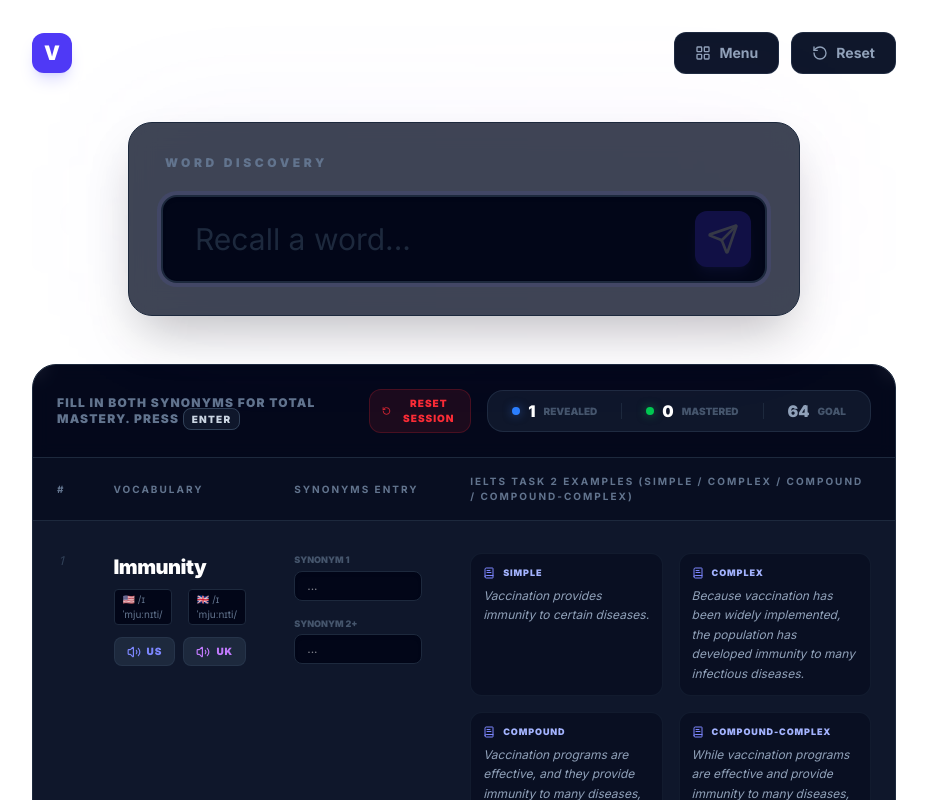
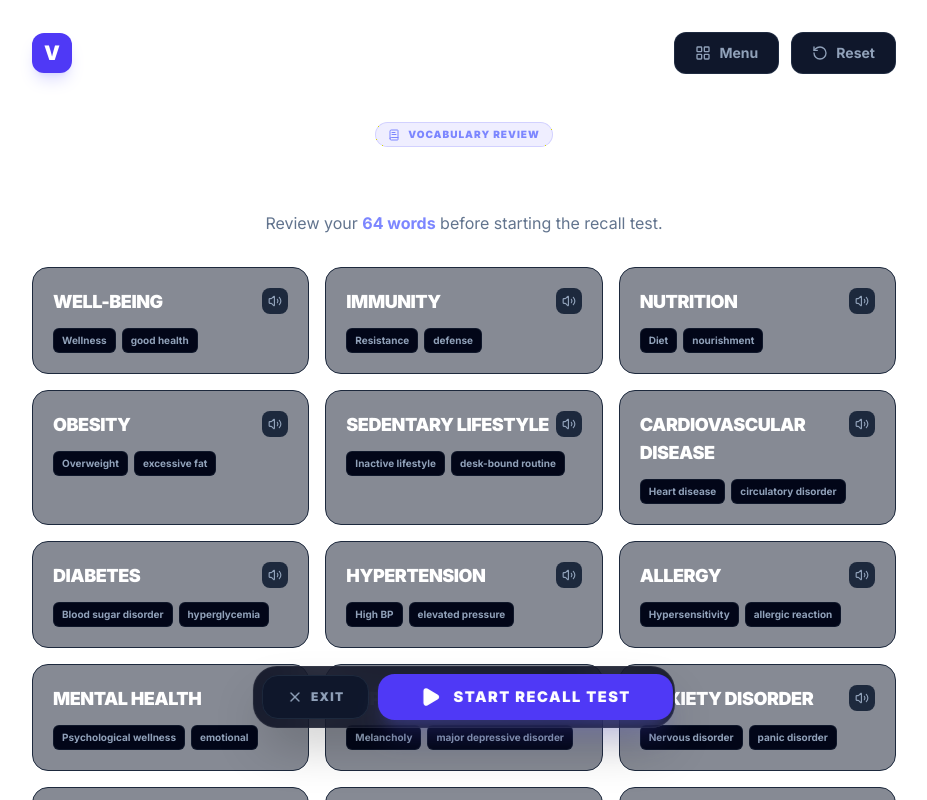
Before and after one commit to romizzidiamly/vocabmaster, a Next.js app: page / in a window 1280 px wide. Both pictures are taken after a click on the button "Continue Practicing". Shown: the top 800 px of the page, without its empty margins (176-1103 px from the left). Built offline with nearby package versions, Linux system fonts and the light colour scheme.

Commit message:
feat: restore local storage, data preview study phase, and mastery grid

```diff
--- a/app/page.tsx
+++ b/app/page.tsx
@@ -3,8 +3,9 @@
 import { useVocabStore } from '@/context/VocabContext';
 import { TopicList } from '@/components/TopicList';
 import { RecallTable } from '@/components/RecallTable';
-import { UploadZone } from '@/components/UploadZone';
 import { GameInterface } from '@/components/GameInterface';
+import { DataPreview } from '@/components/DataPreview';
+import { MasteryGrid } from '@/components/MasteryGrid';
 import { Loader2 } from 'lucide-react';
 import { useEffect, useState } from 'react';
 
@@ -30,15 +31,14 @@ export default function Home() {
         <TopicList />
       )}
 
-      {gameState.phase === 'upload' && (
-        <section className="animate-in fade-in slide-in-from-bottom-4 duration-500">
-          <UploadZone />
-        </section>
+      {gameState.phase === 'preview' && (
+        <DataPreview />
       )}
 
       {gameState.phase === 'playing' && (
         <section className="space-y-12 pb-20">
           <GameInterface />
+          <MasteryGrid />
           <RecallTable />
         </section>
       )}
--- a/components/DataPreview.tsx
+++ b/components/DataPreview.tsx
@@ -1,63 +1,75 @@
 'use client';
 
 import { useVocabStore } from '@/context/VocabContext';
+import { BookText, Play, X, Trophy, Volume2 } from 'lucide-react';
 
 export function DataPreview() {
-    const { gameState, setPhase, resetGame } = useVocabStore();
+    const { gameState, setPhase, resetGame, selectTopic } = useVocabStore();
 
     if (gameState.items.length === 0) return null;
 
+    const speak = (text: string) => {
+        if (!window.speechSynthesis) return;
+        window.speechSynthesis.cancel();
+        const utterance = new SpeechSynthesisUtterance(text);
+        utterance.lang = 'en-US';
+        window.speechSynthesis.speak(utterance);
+    };
+
     return (
-        <div className="w-full max-w-2xl mx-auto animate-in fade-in slide-in-from-bottom-4">
-            <div className="text-center mb-6">
-                <h2 className="text-2xl font-bold mb-2">Data Preview</h2>
-                <p className="text-slate-400">
-                    Found <span className="text-indigo-400 font-mono">{gameState.items.length}</span> vocabulary items.
-                    Please verify the extraction below.
+        <div className="w-full max-w-4xl mx-auto space-y-8 animate-in fade-in slide-in-from-bottom-8 duration-700">
+            <div className="text-center space-y-3">
+                <div className="inline-flex items-center gap-2 px-3 py-1 bg-indigo-500/10 border border-indigo-500/20 rounded-full text-indigo-400 text-[10px] font-black uppercase tracking-widest">
+                    <BookText className="w-3 h-3" /> Vocabulary Review
+                </div>
+                <h2 className="text-4xl font-black text-white tracking-tight">Study List</h2>
+                <p className="text-slate-500 max-w-lg mx-auto">
+                    Review your <span className="text-indigo-400 font-bold">{gameState.items.length} words</span> before starting the recall test.
                 </p>
             </div>
 
-            <div className="bg-slate-800/50 border border-slate-700 rounded-lg overflow-hidden mb-6 max-h-96 overflow-y-auto">
-                <table className="w-full text-left text-sm">
-                    <thead className="bg-slate-800 border-b border-slate-700 sticky top-0">
-                        <tr>
-                            <th className="p-4 font-semibold text-slate-300">Word</th>
-                            <th className="p-4 font-semibold text-slate-300">Synonym</th>
-                        </tr>
-                    </thead>
-                    <tbody className="divide-y divide-slate-700/50">
-                        {gameState.items.slice(0, 50).map((item) => (
-                            <tr key={item.id} className="hover:bg-slate-700/30">
-                                <td className="p-4 font-medium text-slate-200">{item.word}</td>
-                                <td className="p-4 text-slate-400">
-                                    <div className="flex flex-wrap gap-1">
+            <div className="grid grid-cols-1 md:grid-cols-2 lg:grid-cols-3 gap-4">
+                {gameState.items.map((item) => (
+                    <div
+                        key={item.id}
+                        className="bg-slate-900/50 border border-slate-800 p-5 rounded-2xl hover:border-slate-700 transition-all group"
+                    >
+                        <div className="flex justify-between items-start mb-3">
+                            <h4 className="text-lg font-black text-white group-hover:text-indigo-400 transition-colors uppercase tracking-tight">{item.word}</h4>
+                            <button
+                                onClick={() => speak(item.word)}
+                                className="p-1.5 bg-slate-800 hover:bg-slate-700 text-slate-400 hover:text-white rounded-lg transition-all"
+                            >
+                                <Volume2 className="w-3.5 h-3.5" />
+                            </button>
+                        </div>
+                        <div className="flex flex-wrap gap-1.5">
                             {item.synonyms.map((syn, idx) => (
-                                            <span key={idx} className="bg-slate-700/50 px-2 py-0.5 rounded text-xs border border-slate-600">
+                                <span key={idx} className="bg-slate-950 px-2 py-1 rounded-md text-[10px] font-bold text-slate-400 border border-slate-800/50">
                                     {syn}
                                 </span>
                             ))}
                         </div>
-                                </td>
-                            </tr>
+                    </div>
                 ))}
-                    </tbody>
-                </table>
             </div>
 
-            <div className="flex gap-4 justify-center">
+            <div className="fixed bottom-10 left-1/2 -translate-x-1/2 flex gap-4 p-2 bg-slate-950/80 backdrop-blur-xl border border-white/5 rounded-3xl shadow-2xl z-50">
                 <button
                     onClick={resetGame}
-                    className="px-6 py-2.5 bg-slate-800 hover:bg-slate-700 text-slate-300 rounded-lg font-medium transition-colors border border-slate-700"
+                    className="flex items-center gap-2 px-6 py-3 bg-slate-900 hover:bg-slate-800 text-slate-400 hover:text-white rounded-2xl font-black text-xs uppercase tracking-widest transition-all border border-slate-800"
                 >
-                    Cancel
+                    <X className="w-4 h-4" /> Exit
                 </button>
                 <button
                     onClick={() => setPhase('playing')}
-                    className="px-8 py-2.5 bg-indigo-600 hover:bg-indigo-500 text-white rounded-lg font-medium transition-colors shadow-lg shadow-indigo-500/20"
+                    className="flex items-center gap-3 px-10 py-3 bg-indigo-600 hover:bg-indigo-500 text-white rounded-2xl font-black text-sm uppercase tracking-widest transition-all shadow-xl shadow-indigo-500/20 scale-105"
                 >
-                    Start Test
+                    <Play className="w-5 h-5 fill-current" /> Start Recall Test
                 </button>
             </div>
+
+            <div className="h-24" /> {/* Spacer for fixed buttons */}
         </div>
     );
 }
--- a/components/MasteryGrid.tsx
+++ b/components/MasteryGrid.tsx
@@ -1,35 +1,90 @@
 'use client';
 
 import { useVocabStore } from '@/context/VocabContext';
-import { cn } from '@/lib/utils';
+import { VocabItem } from '@/types';
+import { CheckCircle2, ChevronRight, Lock } from 'lucide-react';
+import { useState } from 'react';
 
 export function MasteryGrid() {
-    const { gameState, stats } = useVocabStore();
+    const { gameState, setPhase } = useVocabStore();
+    const [selectedItem, setSelectedItem] = useState<VocabItem | null>(null);
 
-    if (gameState.items.length === 0) return null;
+    const discoveredCount = gameState.items.filter(i => i.status !== 'hidden').length;
+    const masteredCount = gameState.items.filter(i => i.status === 'mastered').length;
+    const totalCount = gameState.items.length;
+
+    if (totalCount === 0) return null;
 
     return (
-        <div className="w-full max-w-2xl mx-auto space-y-4">
-            <div className="flex justify-between items-end">
-                <h3 className="text-sm font-black uppercase tracking-widest text-slate-500">Mastery Map</h3>
-                <div className="text-right">
-                    <span className="text-2xl font-black text-white">{Math.round((stats.masteredCount / stats.totalCount) * 100)}%</span>
-                    <span className="text-xs text-slate-600 block uppercase font-black">Retention Rate</span>
+        <div className="w-full space-y-6">
+            <div className="flex justify-between items-end px-2">
+                <div className="space-y-1">
+                    <h3 className="text-xl font-black text-white uppercase tracking-tight">Mastery Gallery</h3>
+                    <p className="text-xs text-slate-500 font-bold tracking-widest uppercase">
+                        {masteredCount} Mastered • {discoveredCount} Discovered • {totalCount} Total
+                    </p>
                 </div>
             </div>
 
-            <div className="flex flex-wrap gap-1.5 p-4 bg-slate-900/50 rounded-2xl border border-slate-800 shadow-inner">
+            <div className="grid grid-cols-1 sm:grid-cols-2 lg:grid-cols-3 gap-4">
                 {gameState.items.map((item) => (
                     <div
                         key={item.id}
-                        className={cn(
-                            "w-3 h-3 rounded-[3px] transition-all duration-500",
-                            item.status === 'mastered' ? "bg-green-500 shadow-[0_0_8px_rgba(34,197,94,0.4)]" :
-                                item.status === 'discovered' ? "bg-indigo-500/50" :
-                                    "bg-slate-800"
-                        )}
-                        title={item.word}
-                    />
+                        className={`group relative overflow-hidden rounded-2xl border transition-all duration-300 ${item.status === 'mastered'
+                                ? 'bg-indigo-500/10 border-indigo-500/30'
+                                : item.status === 'discovered'
+                                    ? 'bg-slate-900/50 border-slate-800'
+                                    : 'bg-slate-900/20 border-slate-800/50 grayscale opacity-60'
+                            }`}
+                    >
+                        {/* Progress Indicator */}
+                        <div className={`absolute top-0 left-0 w-1 h-full transition-all ${item.status === 'mastered' ? 'bg-indigo-500' :
+                                item.status === 'discovered' ? 'bg-slate-400' : 'bg-transparent'
+                            }`} />
+
+                        <div className="p-5 flex flex-col h-full">
+                            <div className="flex justify-between items-start mb-3">
+                                {item.status === 'hidden' ? (
+                                    <div className="flex items-center gap-2 text-slate-600">
+                                        <Lock className="w-4 h-4" />
+                                        <span className="text-sm font-black uppercase tracking-widest">Locked</span>
+                                    </div>
+                                ) : (
+                                    <div className="flex items-center gap-2">
+                                        <span className="text-lg font-black text-white uppercase tracking-tight">
+                                            {item.word}
+                                        </span>
+                                        {item.status === 'mastered' && (
+                                            <CheckCircle2 className="w-4 h-4 text-indigo-400" />
+                                        )}
+                                    </div>
+                                )}
+                            </div>
+
+                            <div className="flex-grow">
+                                {item.status !== 'hidden' ? (
+                                    <div className="flex flex-wrap gap-1.5 mt-auto">
+                                        {item.synonyms.map((syn, idx) => (
+                                            <span
+                                                key={idx}
+                                                className={`text-[9px] font-black uppercase tracking-widest px-2 py-0.5 rounded-md border transition-all ${item.status === 'mastered'
+                                                        ? 'bg-indigo-500/20 border-indigo-500/20 text-indigo-300'
+                                                        : 'bg-slate-950/50 border-slate-800 text-slate-500'
+                                                    }`}
+                                            >
+                                                {syn}
+                                            </span>
+                                        ))}
+                                    </div>
+                                ) : (
+                                    <div className="space-y-2 mt-2">
+                                        <div className="h-1.5 w-full bg-slate-800/50 rounded-full animate-pulse" />
+                                        <div className="h-1.5 w-2/3 bg-slate-800/50 rounded-full animate-pulse" />
+                                    </div>
+                                )}
+                            </div>
+                        </div>
+                    </div>
                 ))}
             </div>
         </div>
--- a/context/VocabContext.tsx
+++ b/context/VocabContext.tsx
@@ -95,7 +95,7 @@ export function VocabProvider({ children }: { children: React.ReactNode }) {
         const topic = topics.find(t => t.id === id);
         if (topic) {
             setGameState({
-                phase: 'playing',
+                phase: 'preview',
                 activeTopicId: id,
                 items: topic.items,
                 score: 0
--- a/types/index.ts
+++ b/types/index.ts
@@ -15,7 +15,7 @@ export interface Topic {
   createdAt: number;
 }
 
-export type GamePhase = 'topic-list' | 'playing' | 'upload';
+export type GamePhase = 'topic-list' | 'preview' | 'playing' | 'upload';
 
 export interface GameState {
   phase: GamePhase;
```
Lines whose indentation alone changed are shown as unchanged.
